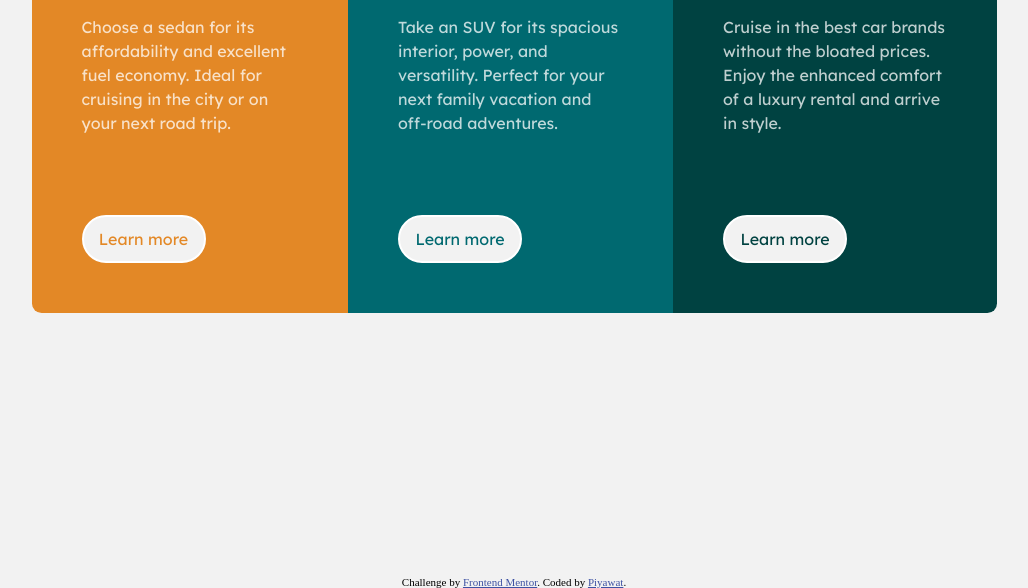
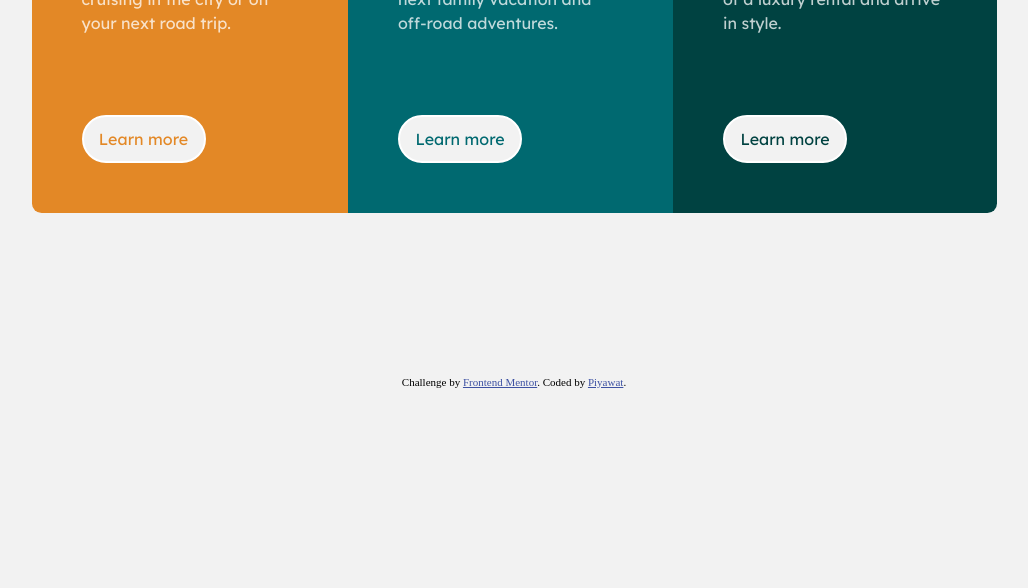
Before and after one commit to piyawat5/3-column-preview-card, a plain HTML site: page index.html in a window 1280 px wide. Shown: the part 424-1012 px from the top of the page, without its empty margins (126-1154 px from the left). After the commit the page ends 812 px from the top, so only its background shows below. Drawn offline with Linux system fonts and the light colour scheme.

Commit message:
Add files via upload

```diff
--- a/css/css-mysite.css
+++ b/css/css-mysite.css
@@ -8,7 +8,7 @@ main {
   display: flex;
   justify-content: center;
   align-items: center;
-  min-height: 125vh;
+  min-height: 100vh;
 }
 
 .main-container {
```
